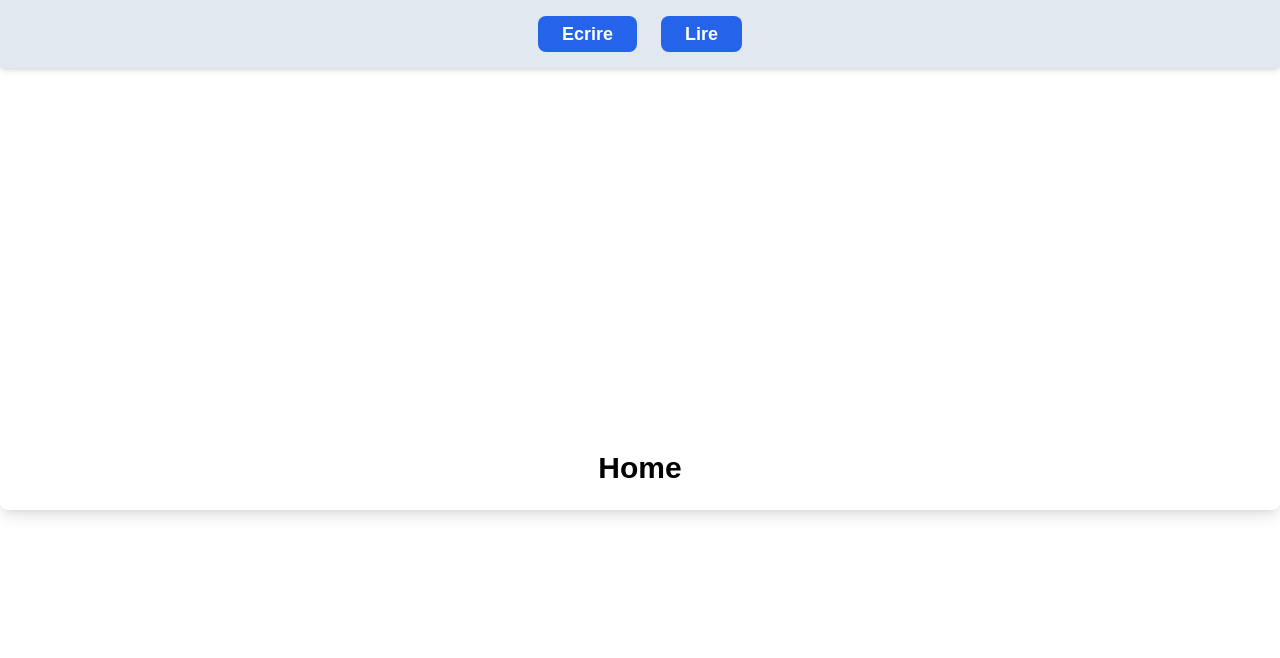
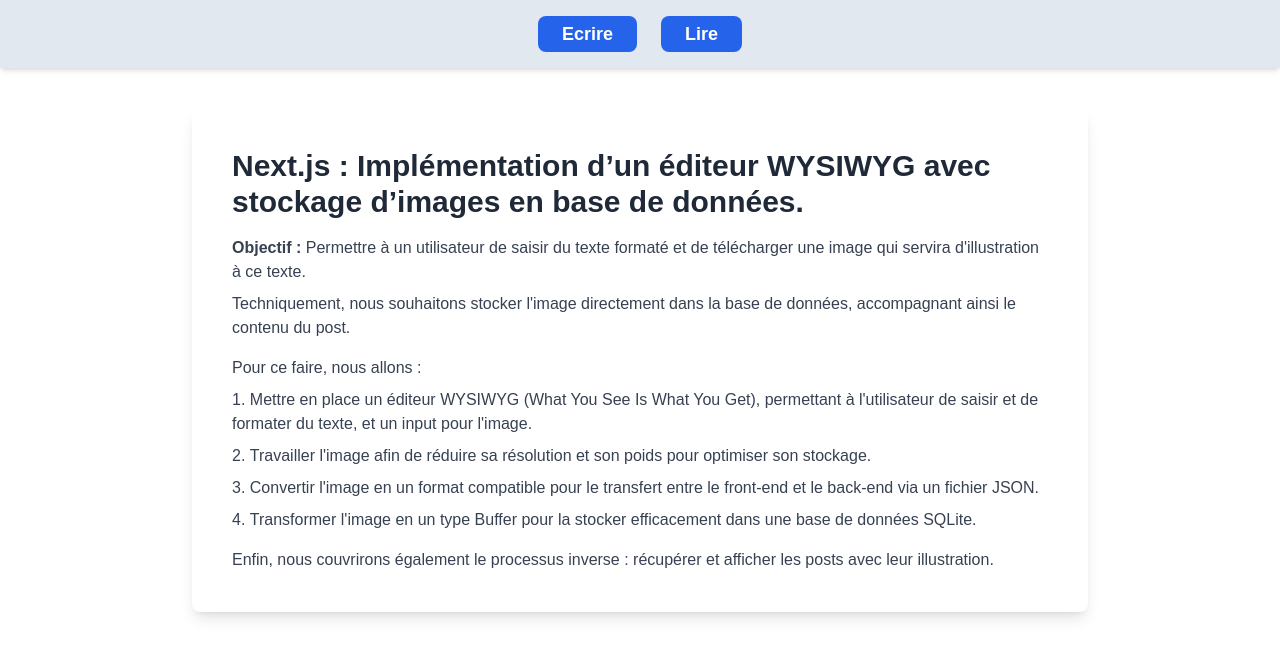
Before and after one commit to CyrilleTual/nextjs-quill-prisma-sqlite, a Next.js app: page / in a window 1280 px wide. Shown: the top 658 px of the page. Built offline with nearby package versions, Linux system fonts and the light colour scheme.

Commit message:
intro txt

```diff
--- a/app/layout.tsx
+++ b/app/layout.tsx
@@ -10,13 +10,10 @@
 }>) {
   return (
     <html lang="fr">
-      <body className="">
+      <body className="flex flex-col justify-center">
         <Header />
-        <div className="flex flex-col justify-between min-h-screen">
-          <div className="flex-grow flex justify-center items-center">
-            {" "}
-            {children}
-          </div>
+        <div className="flex-grow flex flex-col justify-center items-center">
+          {children}
         </div>
       </body>
     </html>
--- a/app/page.tsx
+++ b/app/page.tsx
@@ -1,9 +1,43 @@
-
 export default function Home() {
   return (
-    <main className="mx-auto w-full max-w-7xl flex flex-col justify-center items-center p-6 bg-white shadow-lg rounded-lg">
-      <h1 className=" text-3xl font-bold">Home</h1>
-
+    <main className="mx-auto w-full max-w-4xl h-full shadow-lg rounded-lg p-10 bg-white m-10">
+      <h1 className="text-3xl font-bold text-gray-800 mb-4">
+        Next.js : Implémentation d’un éditeur WYSIWYG avec stockage d’images en
+        base de données.
+      </h1>
+      <p className="text-gray-700 mb-2">
+        <strong>Objectif :</strong> Permettre à un utilisateur de saisir du
+        texte formaté et de télécharger une image qui servira d&apos;illustration à
+        ce texte.
+      </p>
+      <p className="text-gray-700 mb-4">
+        Techniquement, nous souhaitons stocker l&apos;image directement dans la base
+        de données, accompagnant ainsi le contenu du post.
+      </p>
+      <p className="text-gray-700 mb-2">Pour ce faire, nous allons :</p>
+      <ol className="list-decimal list-inside text-gray-700 mb-4">
+        <li className="mb-2">
+          Mettre en place un éditeur WYSIWYG (What You See Is What You Get),
+          permettant à l&apos;utilisateur de saisir et de formater du texte, et un
+          input pour l&apos;image.
+        </li>
+        <li className="mb-2">
+          Travailler l&apos;image afin de réduire sa résolution et son poids pour
+          optimiser son stockage.
+        </li>
+        <li className="mb-2">
+          Convertir l&apos;image en un format compatible pour le transfert entre le
+          front-end et le back-end via un fichier JSON.
+        </li>
+        <li className="mb-2">
+          Transformer l&apos;image en un type Buffer pour la stocker efficacement
+          dans une base de données SQLite.
+        </li>
+      </ol>
+      <p className="text-gray-700">
+        Enfin, nous couvrirons également le processus inverse : récupérer et
+        afficher les posts avec leur illustration.
+      </p>
     </main>
   );
 }
```
Also changed, not shown: app/read/style.css (line endings or trailing spaces), 1 other file (tests, documents, lock files or other folders).
